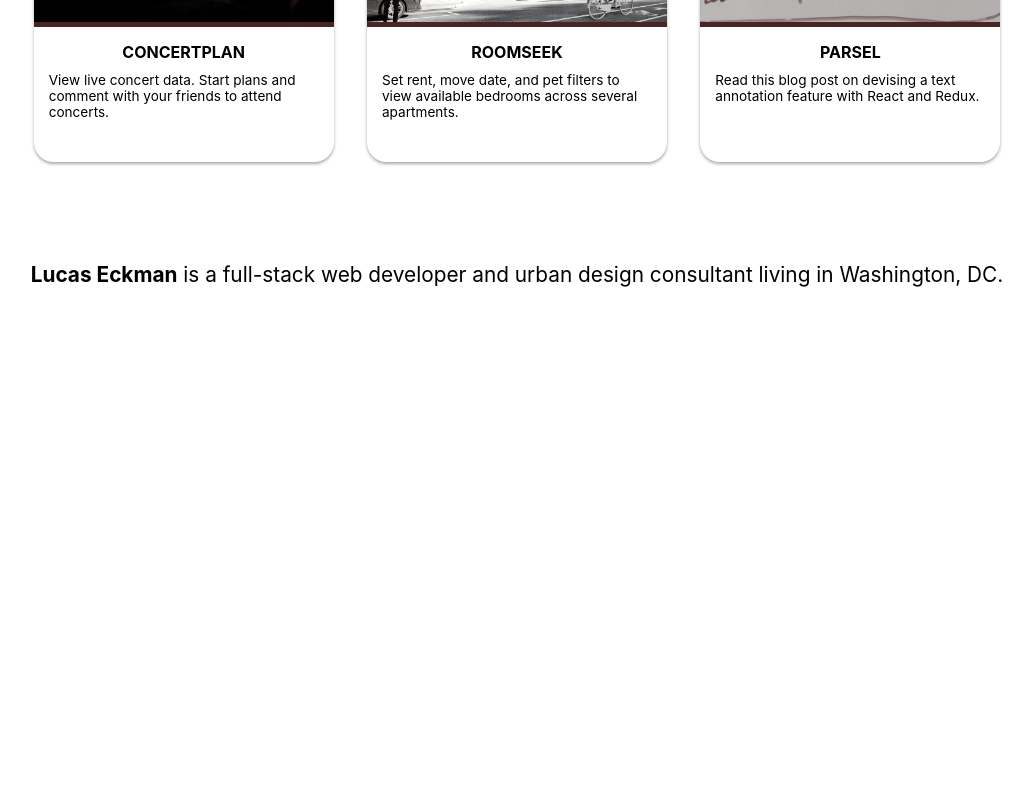
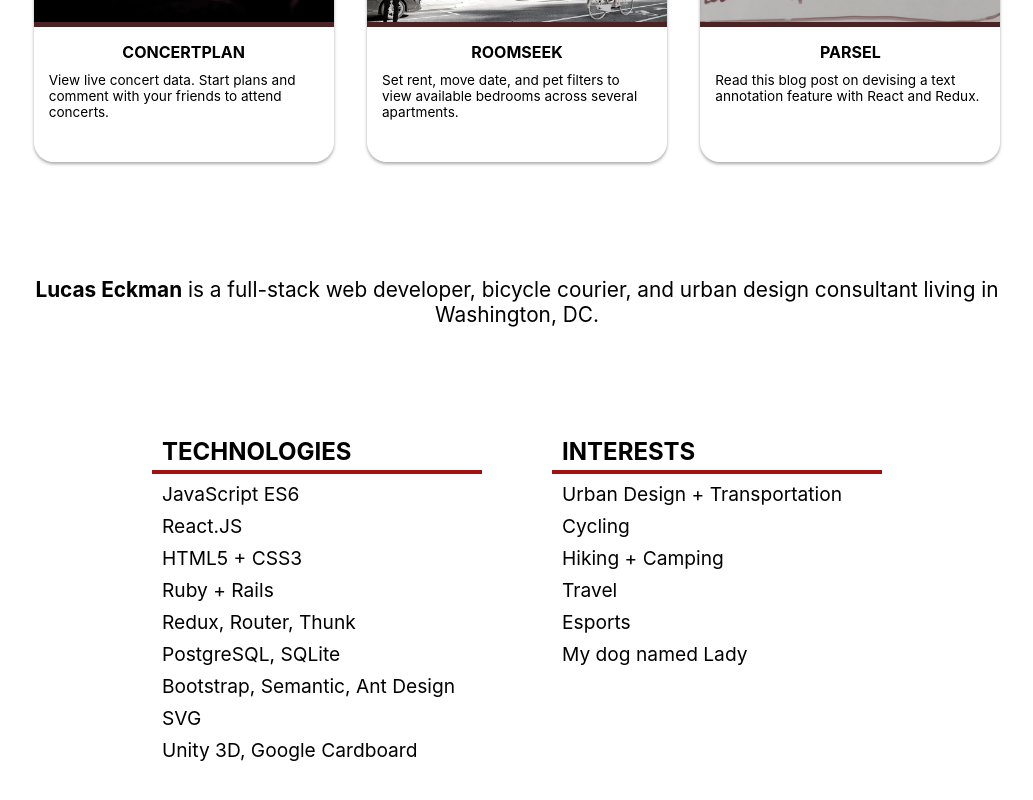
Before and after one commit to eckmLJE/lucaseckmanfeature, a React (Create React App) app: page / in a window 1280 px wide. Shown: the part 344-1144 px from the top of the page, without its empty margins (123-1156 px from the left). Before the commit the page ends 800 px from the top, so only its background shows below. Built offline with nearby package versions, Linux system fonts and the light colour scheme.

Commit message:
tech int

```diff
--- a/src/containers/Bio.js
+++ b/src/containers/Bio.js
@@ -6,9 +6,40 @@ const Bio = () => {
     <section className="bio">
       <div className="bio-content">
         <p>
-          <strong>Lucas Eckman</strong> is a full-stack web developer and urban
-          design consultant living in Washington, DC.
+          <strong>Lucas Eckman</strong> is a full-stack web developer, bicycle
+          courier, and urban design consultant living in Washington, DC.
         </p>
+      </div>
+      <div className="bio-cards">
+        <div className="bio-card">
+          <div className="bio-card-inner">
+            <h1>TECHNOLOGIES</h1>
+            <ul>
+              <li>JavaScript ES6</li>
+              <li>React.JS</li>
+              <li>HTML5 + CSS3</li>
+              <li>Ruby + Rails</li>
+              <li>Redux, Router, Thunk</li>
+              <li>PostgreSQL, SQLite</li>
+              <li>Bootstrap, Semantic, Ant Design</li>
+              <li>SVG</li>
+              <li>Unity 3D, Google Cardboard</li>
+            </ul>
+          </div>
+        </div>
+        <div className="bio-card">
+          <div className="bio-card-inner">
+            <h1>INTERESTS</h1>
+            <ul>
+              <li>Urban Design + Transportation</li>
+              <li>Cycling</li>
+              <li>Hiking + Camping</li>
+              <li>Travel</li>
+              <li>Esports</li>
+              <li>My dog named Lady</li>
+            </ul>
+          </div>
+        </div>
       </div>
     </section>
   );
--- a/src/css/Bio.css
+++ b/src/css/Bio.css
@@ -1,18 +1,58 @@
 section.bio {
   width: 100%;
-  margin-top: -40px;
+  padding-bottom: 100px;
 }
 
 .bio-content {
-  padding: 50px;
+  padding: 25px;
   max-width: 1100px;
   margin: auto;
   text-align: center;
 }
 
 .bio p {
-  margin-top: 0;
+  margin: 0;
   font-size: 1.3em;
+}
+
+.bio-cards {
+  padding: 50px;
+  max-width: 1100px;
+  margin: auto;
+  display: flex;
+  flex-flow: row nowrap;
+  justify-content: center;
+  align-items: start;
+}
+
+.bio-card {
+  padding: 15px;
+  margin: 0;
+  width: 40%;
+}
+
+.bio-card-inner {
+  padding: 20px;
+  border-radius: 3px;
+  background-color: white;
+}
+
+.bio-card-inner h1 {
+  margin: 0;
+  padding: 0 10px 4px;
+  border-bottom: 4px solid rgb(161, 18, 18);
+}
+
+.bio-card-inner ul {
+  list-style: none;
+  padding: 0;
+  margin: 0;
+}
+
+.bio-card-inner li {
+  padding-left: 10px;
+  margin: 8px 0;
+  font-size: 1.2em;
 }
 
 /* @media only screen and (max-width: 1000px) {
@@ -20,3 +60,14 @@ section.bio {
     display: none;
   }
 } */
+
+@media only screen and (max-width: 800px) {
+  .bio-cards {
+    flex-flow: column nowrap;
+    align-items: center;
+  }
+
+  .bio-card {
+    width: 100%;
+  }
+}
```
